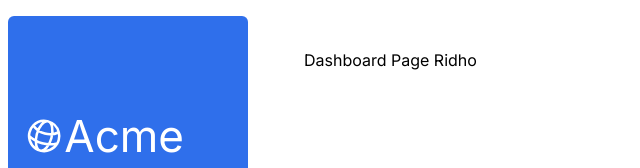
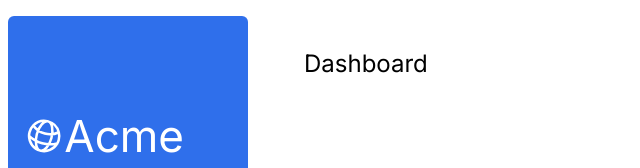
Before and after one commit to IdongId/Pj01, a Next.js app: page /dashboard in a window 1280 px wide. Shown: the top 168 px of the page, without its empty margins (0-640 px from the left). Built offline with nearby package versions, Linux system fonts and the light colour scheme.

Commit message:
Update page.tsx

```diff
--- a/app/dashboard/page.tsx
+++ b/app/dashboard/page.tsx
@@ -1,3 +1,28 @@
-export default function Page() {
-  return <p>Dashboard Page Ridho</p>;
+import { Card } from '@/app/ui/dashboard/cards';
+import RevenueChart from '@/app/ui/dashboard/revenue-chart';
+import LatestInvoices from '@/app/ui/dashboard/latest-invoices';
+import { lusitana } from '@/app/ui/fonts';
+
+export default async function Page() {
+  return (
+    <main>
+      <h1 className={`${lusitana.className} mb-4 text-xl md:text-2xl`}>
+        Dashboard
+      </h1>
+      <div className="grid gap-6 sm:grid-cols-2 lg:grid-cols-4">
+        {/* <Card title="Collected" value={totalPaidInvoices} type="collected" /> */}
+        {/* <Card title="Pending" value={totalPendingInvoices} type="pending" /> */}
+        {/* <Card title="Total Invoices" value={numberOfInvoices} type="invoices" /> */}
+        {/* <Card
+          title="Total Customers"
+          value={numberOfCustomers}
+          type="customers"
+        /> */}
+      </div>
+      <div className="mt-6 grid grid-cols-1 gap-6 md:grid-cols-4 lg:grid-cols-8">
+        {/* <RevenueChart revenue={revenue}  /> */}
+        {/* <LatestInvoices latestInvoices={latestInvoices} /> */}
+      </div>
+    </main>
+  );
 }
```
